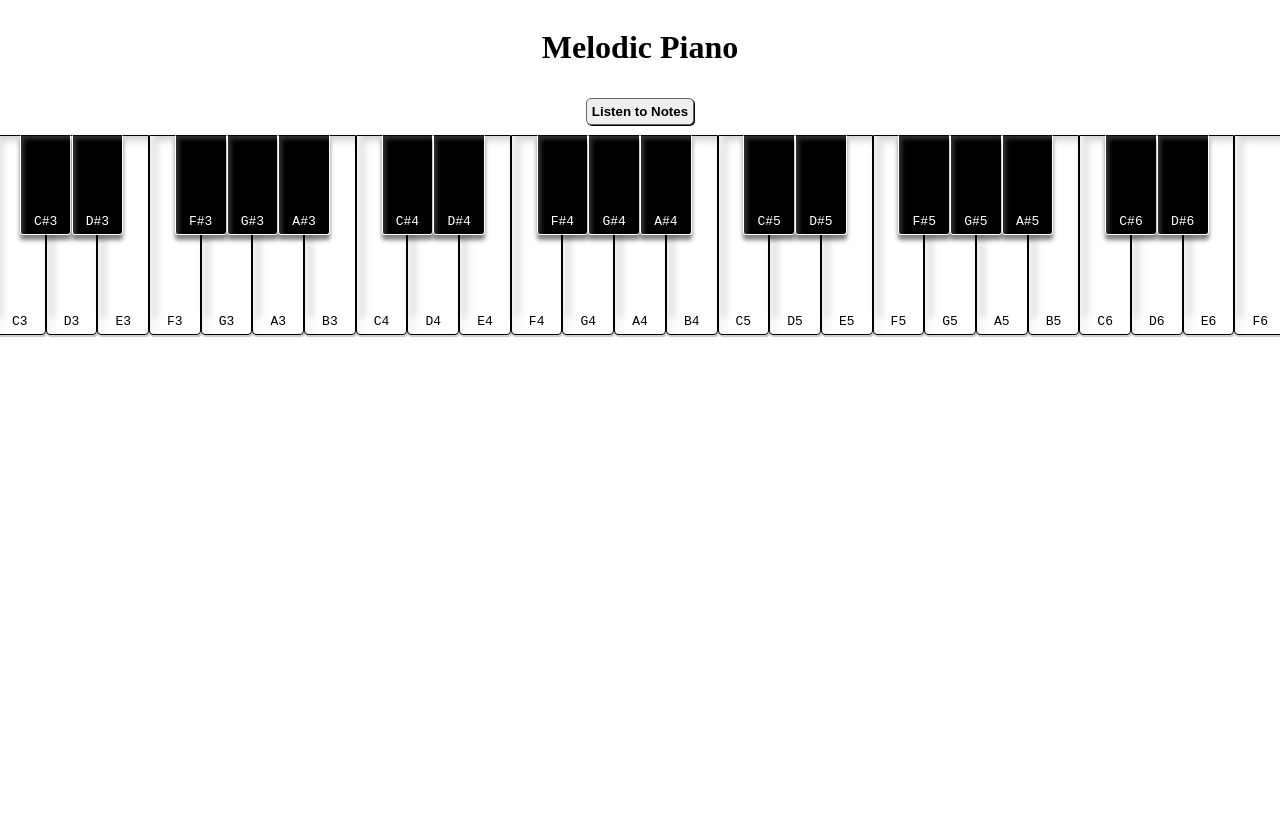
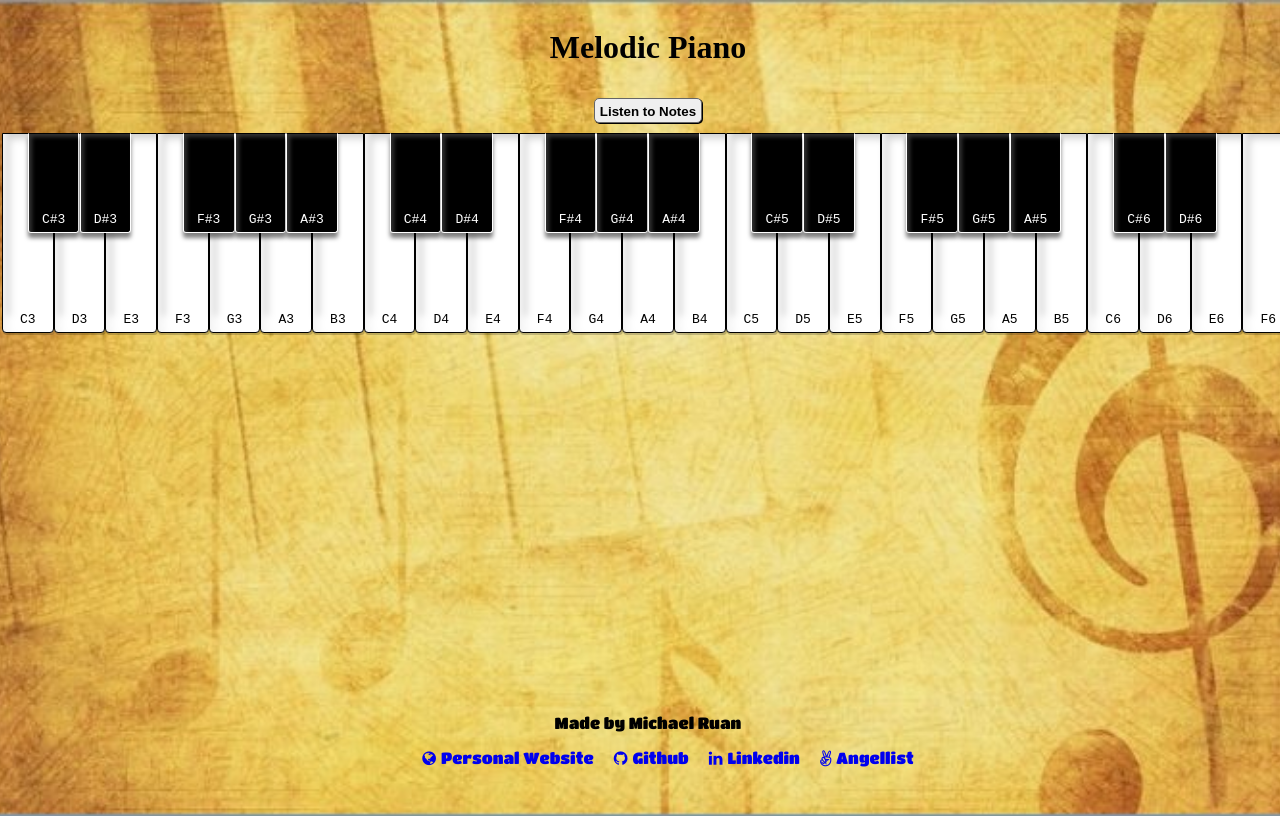
Before and after one commit to mi-ruan/MelodicPiano, a website built with webpack: page index.html in a window 1280 px wide. Built offline with nearby package versions, Linux system fonts and the light colour scheme.

Commit message:
add some styling to the page

```diff
--- a/css/piano.css
+++ b/css/piano.css
@@ -1,8 +1,57 @@
+html {
+  min-height: 100%;
+}
+
 body {
   display: flex;
   flex-direction: column;
   align-items: center;
-  height: 100%;
+  position: relative;
+  height: 100vh;
+  width: 100vw;
+  top: 0;
+  bottom: 0;
+  right: 0;
+  left: 0;
+  overflow: hidden;
+  z-index: -100;
+  background: url('../images/background.jpg') center center / cover no-repeat;
+}
+
+footer {
+  display: flex;
+  flex-direction: column;
+  position: absolute;
+  bottom: 0;
+  left: 0;
+  right: 0;
+  width: 100%;
+  padding-bottom: 25px;
+  font-family: 'Titan One', cursive;
+  justify-content: center;
+  align-items: center;
+  overflow: hidden;
+}
+
+.footer-share{
+  display: flex;
+  flex-direction: row;
+  list-style-type: none;
+}
+
+.footer-share > li > a {
+  padding: 5px;
+  margin: 5px;
+  text-decoration: none;
+}
+
+.fa {
+  margin-right: 5px;
+}
+
+.footer-share > li > a:hover {
+  color: darkred;
+  text-decoration: underline;
 }
 
 .keyboard-section {
@@ -43,7 +92,8 @@ body {
   border: 1px solid #ccc;
 }
 
- .keys > .white{
+.keys > .white{
+  background-color: white;
   border-radius:0 0 4px 4px;
   box-shadow: 4px -16px 6px rgba(255,255,255,0.8) inset, 6px 4px 8px #ccc inset, 1px 2px 0px rgba(0,0,0,0.2);
 }
@@ -69,6 +119,8 @@ body {
   box-shadow: 1px 1px black;
   padding: 5px;
   margin: 10px;
+  height: 25px;
+  width: auto;
   text-align: center;
   text-decoration: none;
   font-weight: bold;
--- a/index.html
+++ b/index.html
@@ -4,9 +4,24 @@
     <meta charset="utf-8">
     <title>Melodic Piano</title>
     <link rel="stylesheet" href="./css/piano.css">
+    <script src="./dist/bundle.js"></script>
+    <link rel="stylesheet" href="https://maxcdn.bootstrapcdn.com/font-awesome/4.4.0/css/font-awesome.min.css">
+    <link href="https://fonts.googleapis.com/css?family=Titan+One" rel="stylesheet">
   </head>
   <body>
     <h1> Melodic Piano </h1>
-    <script src="./dist/bundle.js"></script>
+    <footer>
+      <div class="footer-name">
+        Made by Michael Ruan
+      </div>
+      <div>
+        <ul class="footer-share">
+          <li><a href="https://www.michaelruan.xyz"><i class="fa fa-globe"></i>Personal Website</a></li>
+          <li><a href="https://github.com/mi-ruan"><i class="fa fa-github"></i>Github</a></li>
+          <li><a href="https://www.linkedin.com/in/michael-ruan-3051a994/"><i class="fa fa-linkedin"></i>Linkedin</a></li>
+          <li><a href="https://angel.co/michael-ruan"><i class="fa fa-angellist"></i>Angellist</a></li>
+        </ul>
+      </div>
+    </footer>
   </body>
 </html>
```
Also changed, not shown: images/background.jpg (added).
